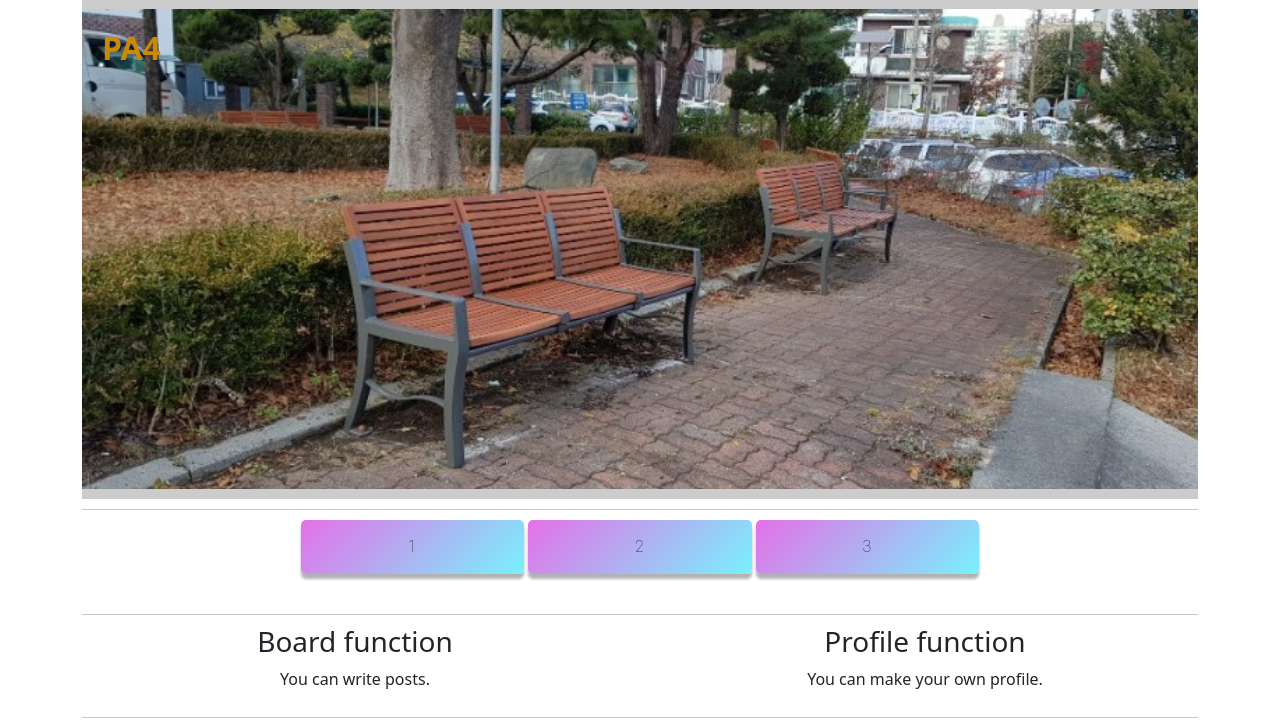
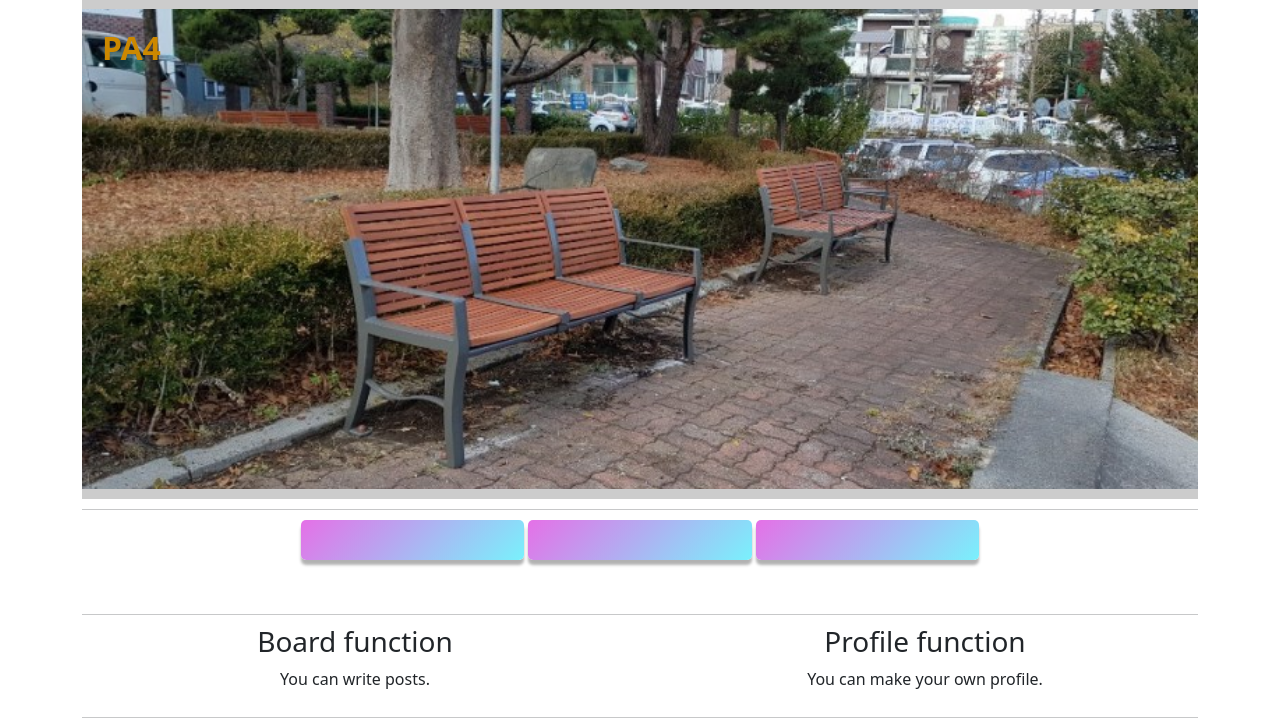
Before and after one commit to mijiFernandes/pa4, a Django app: page / in a window 1280 px wide. Shown: the part 91-819 px from the top of the page. Run offline with Django 3.2, Linux system fonts and the light colour scheme; some libraries are stand-ins or nearby versions.

Commit message:
Added files and changes required for deployment to heroku

```diff
--- a/templates/home.html
+++ b/templates/home.html
@@ -78,13 +78,13 @@
     <hr style="margin: 10px 0;">
     <div class="box1" style="height:60px;">
         <div class="box2" style="width:20%;">
-            <a type="button" id="button1" data-animation="ripple" style="overflow: hidden; position: relative;" onClick="action();">1</a>
+            <a type="button" id="button2" data-animation="ripple" style="overflow: hidden; position: relative;" onClick="change();"></a>
         </div>
         <div class="box2" style="width:20%;">
-            <a type="button" id="button2" data-animation="ripple" style="overflow: hidden; position: relative;" onClick="change();">2</a>
+            <a type="button" id="button1" data-animation="ripple" style="overflow: hidden; position: relative;" onClick="action();"></a>
         </div>
         <div class="box2" style="width:20%;">
-            <a type="button" id="button3" data-animation="ripple" style="overflow: hidden; position: relative;" onclick="img();">3</a>
+            <a type="button" id="button3" data-animation="ripple" style="overflow: hidden; position: relative;" onclick="img();"></a>
         </div>
     </div>
 
```
